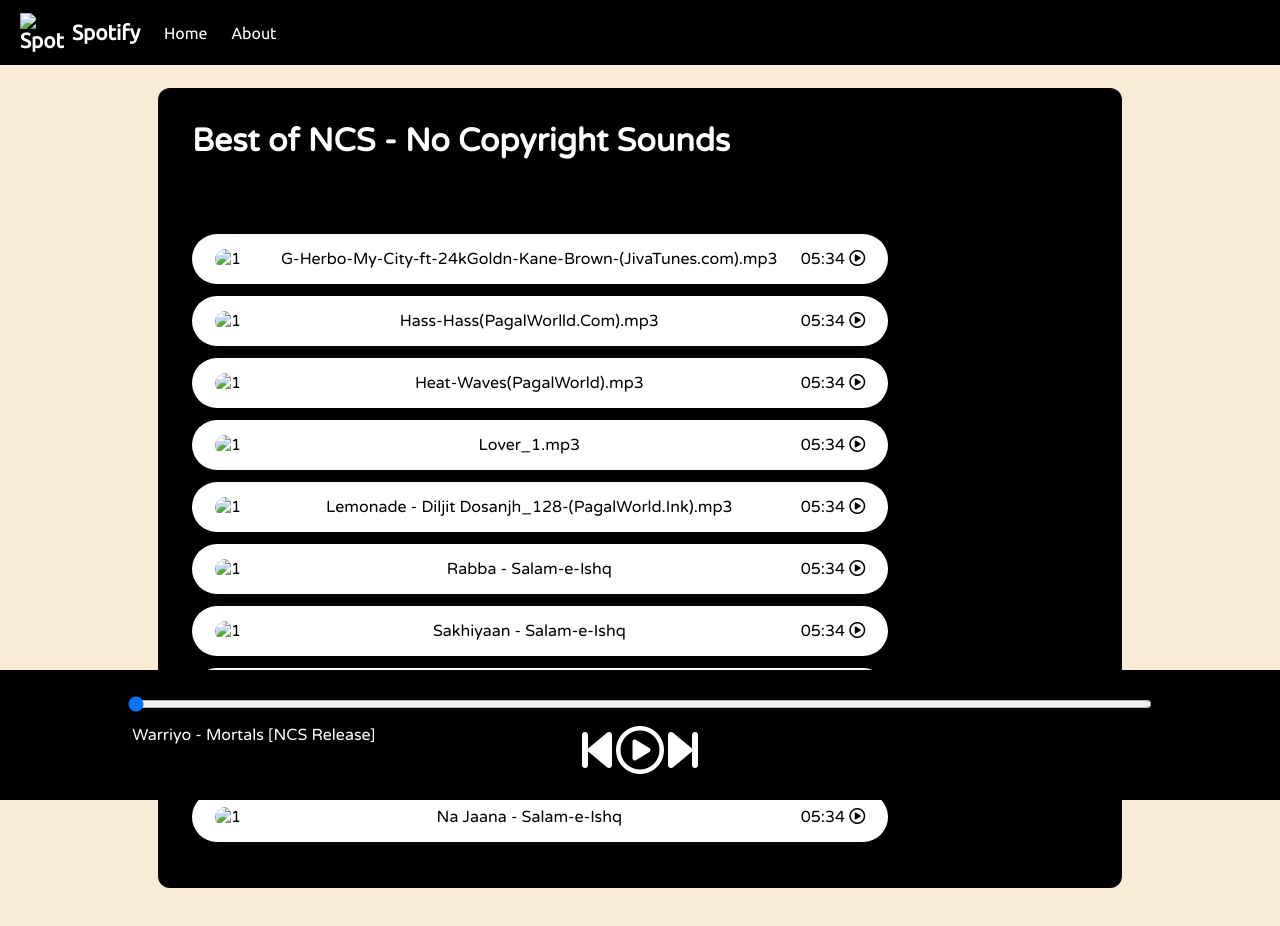
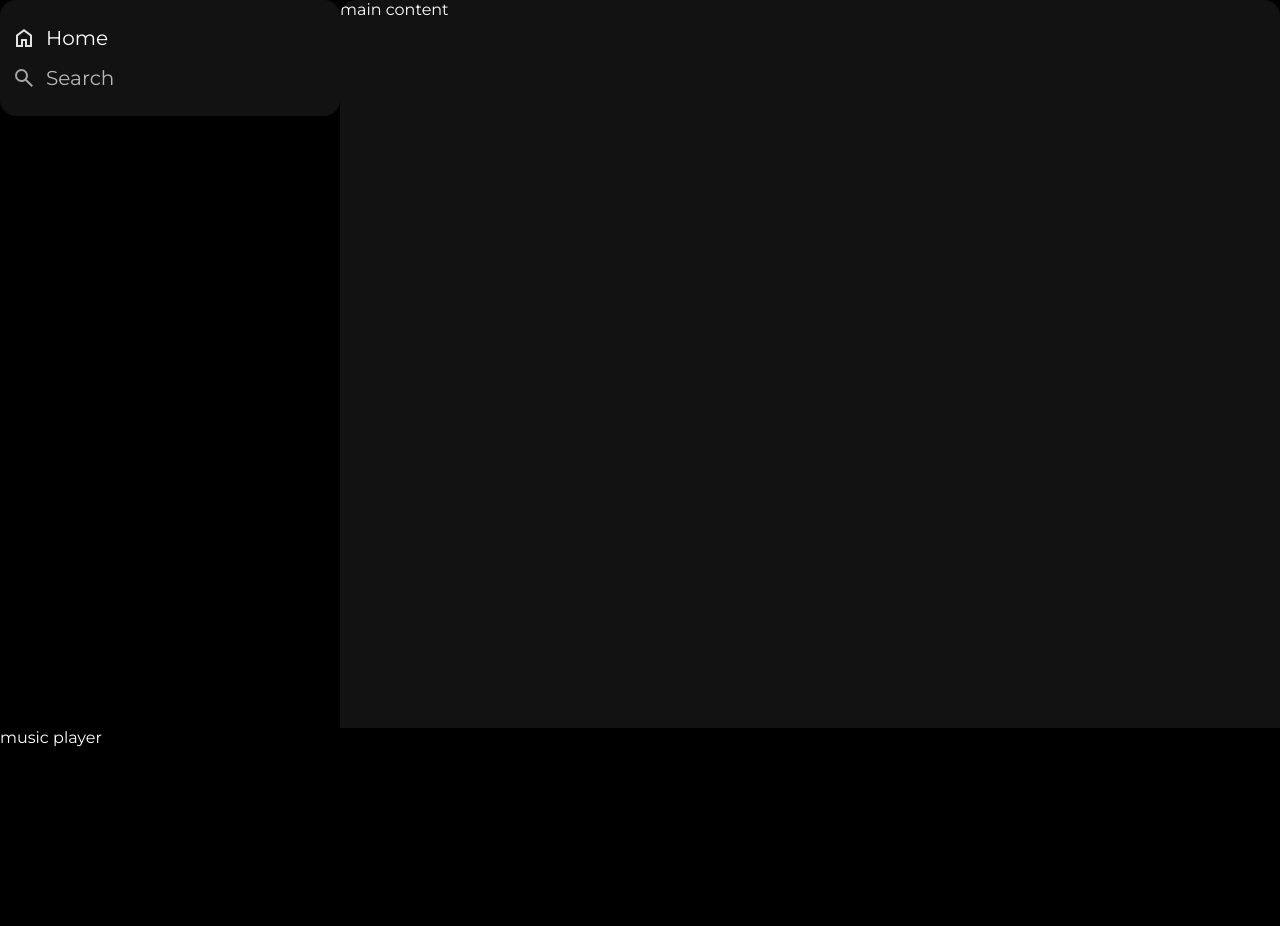
Before and after one commit to iambasicallysania/spotify-clone, a plain HTML site: page index.html in a window 1280 px wide. After the commit the page ends 800 px from the top, so only its background shows below. Drawn offline with Linux system fonts and the light colour scheme.

Commit message:
Add files via upload

```diff
--- a/index.html
+++ b/index.html
@@ -1,94 +1,35 @@
-
 <!DOCTYPE html>
 <html lang="en">
 <head>
     <meta charset="UTF-8">
-        <meta http-equiv="X-UA-Compatible" content="IE=edge">
     <meta name="viewport" content="width=device-width, initial-scale=1.0">
-        <title>Spotify - Your favourite music is here</title>
+    <link rel="stylesheet" href="https://cdnjs.cloudflare.com/ajax/libs/font-awesome/7.3.0/css/all.min.css" integrity="sha512-ApSLB1Pd3/bZN8fWB/RG9YhN/7bd9Hkf3AGaE2mPfebjrxagjuBtx2GcgdqIlJkUzwylBo61r9Xa9NmgBI0swA==" crossorigin="anonymous" referrerpolicy="no-referrer" />
+    <link rel="icon" href="./assets/logo.png">
+    <title>Spotify - Web Player: Music for everyone</title>
     <link rel="stylesheet" href="style.css">
+    <link rel="preconnect" href="https://fonts.googleapis.com">
+<link rel="preconnect" href="https://fonts.gstatic.com" crossorigin>
+<link href="https://fonts.googleapis.com/css2?family=Montserrat:ital,wght@0,100..900;1,100..900&display=swap" rel="stylesheet">
 </head>
 <body>
-    <nav>
-        <ul>
-            <li class="brand"><img src="logo.png" alt="Spotify"> Spotify</li>
-            <li>Home</li>
-            <li>About</li>
-        </ul>
-    </nav>
-
-    <div class="container">
-        <div class="songList">
-            <h1>Best of NCS - No Copyright Sounds</h1>
-            <div class="songItemContainer">
-                <div class="songItem">
-                    <img alt="1">
-                    <span class="songName">Let me Love You</span>
-                    <span class="songlistplay"><span class="timestamp">05:34 <i id="0" class="far songItemPlay fa-play-circle"></i> </span></span>
+    <div class="main">
+        <div class="sidebar">
+            <div class="nav">
+               <div class="nav-options" style="opacity: 1;">
+                <svg xmlns="http://www.w3.org/2000/svg" height="24px" viewBox="0 -960 960 960" width="24px" fill="#e3e3e3"><path d="M240-200h120v-240h240v240h120v-360L480-740 240-560v360Zm-80 80v-480l320-240 320 240v480H520v-240h-80v240H160Zm320-350Z"/></svg>
+                <a href="#">Home</a>
                </div>
-                <div class="songItem">
-                    <img alt="1">
-                    <span class="songName">Let me Love You</span>
-                    <span class="songlistplay"><span class="timestamp">05:34 <i id="1" class="far songItemPlay fa-play-circle"></i> </span></span>
-                </div>
-                <div class="songItem">
-                    <img alt="1">
-                    <span class="songName">Let me Love You</span>
-                    <span class="songlistplay"><span class="timestamp">05:34 <i id="2" class="far songItemPlay fa-play-circle"></i> </span></span>
-                </div>
-                <div class="songItem">
-                    <img alt="1">
-                    <span class="songName">Let me Love You</span>
-                    <span class="songlistplay"><span class="timestamp">05:34 <i id="3" class="far songItemPlay fa-play-circle"></i> </span></span>
-                </div>
-                <div class="songItem">
-                    <img alt="1">
-                    <span class="songName">Let me Love You</span>
-                    <span class="songlistplay"><span class="timestamp">05:34 <i id="4" class="far songItemPlay fa-play-circle"></i> </span></span>
-                </div>
-                <div class="songItem">
-                    <img alt="1">
-                    <span class="songName">Let me Love You</span>
-                    <span class="songlistplay"><span class="timestamp">05:34 <i id="5" class="far songItemPlay fa-play-circle"></i> </span></span>
-                </div>
-                <div class="songItem">
-                    <img alt="1">
-                    <span class="songName">Let me Love You</span>
-                    <span class="songlistplay"><span class="timestamp">05:34 <i id="6" class="far songItemPlay fa-play-circle"></i> </span></span>
-                </div>
-                <div class="songItem">
-                    <img alt="1">
-                    <span class="songName">Let me Love You</span>
-                    <span class="songlistplay"><span class="timestamp">05:34 <i id="7" class="far songItemPlay fa-play-circle"></i> </span></span>
-                </div>
-                <div class="songItem">
-                    <img alt="1">
-                    <span class="songName">Let me Love You</span>
-                    <span class="songlistplay"><span class="timestamp">05:34 <i id="8" class="far songItemPlay fa-play-circle"></i> </span></span>
-                </div>
-                <div class="songItem">
-                    <img alt="1">
-                    <span class="songName">Let me Love You</span>
-                    <span class="songlistplay"><span class="timestamp">05:34 <i id="9" class="far songItemPlay fa-play-circle"></i> </span></span>
+               <div class="nav-options">
+                 <svg xmlns="http://www.w3.org/2000/svg" height="24px" viewBox="0 -960 960 960" width="24px" fill="#e3e3e3"><path d="M784-120 532-372q-30 24-69 38t-83 14q-109 0-184.5-75.5T120-580q0-109 75.5-184.5T380-840q109 0 184.5 75.5T640-580q0 44-14 83t-38 69l252 252-56 56ZM380-400q75 0 127.5-52.5T560-580q0-75-52.5-127.5T380-760q-75 0-127.5 52.5T200-580q0 75 52.5 127.5T380-400Z"/></svg>
+                <a href="#">Search</a>
                </div>
             </div>
-        </div>
-        <div class="songBanner"></div>
-    </div>
+            <div class="library">
 
-    <div class="bottom">
-        <input type="range" name="range" id="myProgressBar" min="0" value="0" max="100">
-        <div class="icons">
-            <!-- fontawesome icons -->
-            <i class="fas fa-3x fa-step-backward" id="previous"></i>
-            <i class="far fa-3x fa-play-circle" id="masterPlay"></i>
-            <i class="fas fa-3x fa-step-forward" id="next"></i>
-        </div>
-        <div class="songInfo">
-            <img src="playing.gif" width="42px" alt="" id="gif"> <span id="masterSongName">Warriyo - Mortals [NCS Release]</span>
             </div>
         </div>
-    <script src="script.js"></script>
-    <script src="https://kit.fontawesome.com/26504e4a1f.js" crossorigin="anonymous"></script>
+        <div class="main-content">main content</div>
+        <div class="music-player">music player</div>
+    </div>
 </body>
 </html>
--- a/style.css
+++ b/style.css
@@ -1,122 +1,58 @@
-@import url('https://fonts.googleapis.com/css2?family=Ubuntu&display=swap');
-@import url('https://fonts.googleapis.com/css2?family=Varela+Round&display=swap');
 body{
-    background-color: antiquewhite;
+    font-family: "Montserrat", sans-serif;
+    margin: 0;
+    background-color:black;
+    color:white;
+    overflow-x:hidden;/*prevent horizontal scrolling*/
+
 }
 
-*{
-    margin: 0;
-    padding: 0;
+.main{
+    display:flex;/*flexbox layout for the main container*/
+    height:100vh;/*full height of the viewport*/
 }
-
-nav{
-    font-family: 'Ubuntu', sans-serif;
+.sidebar{
+    background-color:black;
+    width:340px;/*fixed width for the sidebar*/
+    border-radius:1rem;/*1 rem=16px border radius for rounded corners*/
 }
-
-nav ul{
+.main-content{
+    background-color:#121212;
+    flex:1;/*take up remaining space in the main container*/
+    border-radius:1rem;/*1 rem=16px border radius for rounded corners*/
+    overflow-y:auto;/*enable vertical scrolling if content overflows*/
+}
+.music-player{
+    background-color:black;
+    position:fixed;/*fixed position at the bottom of the viewport*/
+    bottom:0;
+    width:100%;/*full width of the viewport*/
+    height: 72px;
+}
+a{
+    text-decoration:none;/*remove underline from links*/
+    color:white;/*set link color to white*/
+}
+.nav-options {
     display: flex;
     align-items: center;
-    list-style-type: none;
-    height: 65px;
-    background-color: black;
-    color: white;
+    gap: 10px;
+    line-height: 2.5rem;/*2.5 rem=40px line height for spacing between navigation items*/;
+    font-size: 1.25rem;
+    opacity: 0.7;/*slightly transparent navigation items*/
 }
-
-nav ul li{
-    padding: 0 12px;
+.nav-options:hover {
+    opacity: 1;/*fully opaque on hover*/
 }
-.brand img{
-    width: 44px;
-    padding: 0 8px;
+nav-options a {
+    font-size: 1rem;
 }
-
-.brand {
-    display: flex;
-    align-items: center;
-    font-weight: bolder;
-    font-size: 1.3rem;
+.nav{
+    background-color:#121212;
+    border-radius:1rem;/*1 rem=16px border radius for rounded corners*/
+    display:flex;/*flexbox layout for the navigation bar*/
+    flex-direction:column;/*stack navigation items vertically*/
+    justify-content:center;/*space out navigation items evenly*/
+    height:100px;
+    padding:0.5rem 0.75rem;/*0.5 rem=8px padding for the navigation bar*/
 }
-
-.container{
-    min-height: 72vh;
-    background-color: black;
-    color: white;
-   font-family: 'Varela Round', sans-serif;
-   display: flex;
-   margin: 23px auto;
-   width: 70%;
-   border-radius: 12px;
-   padding: 34px;
-   background-image: url('sp bg pic 3.jpg');
-}
-
-.bottom{
-    position: sticky;
-    bottom: 0;
-    height: 130px;
-    background-color: black;
-    color: white;
-    display: flex;
-    justify-content: center;
-    align-items: center;
-    flex-direction: column;
-}
-
-.icons{
-    margin-top: 14px;
-}
-.icons i{
-    cursor: pointer;
-}
-
-#myProgressBar{
-    width: 80vw;
-    cursor: pointer;
-}
-
-.songItemContainer{
-    margin-top: 74px;
-}
-
-.songItem{
-    height: 50px;
-    display: flex;
-    background-color: white;
-
-    color: black;
-    margin: 12px 0;
-    justify-content: space-between;
-    align-items: center;
-    border-radius: 34px;
-}
-
-.songItem img{
-    width: 43px;
-    margin: 0 23px;
-    border-radius: 34px;
-}
-
-.timestamp{
-    margin: 0 23px;
-}
-
-.timestamp i{
-    cursor: pointer;
-}
-
-.songInfo{
-    position: absolute;
-    left: 10vw;
-    font-family: 'Varela Round', sans-serif;
-}
-
-.songInfo img{
-    opacity: 0;
-    transition: opacity 0.4s ease-in;
-}
-
-@media only screen and (max-width: 1100px) {
-    body {
-      background-color: red;
-    }
-  }
```
Lines whose indentation alone changed are shown as unchanged.
